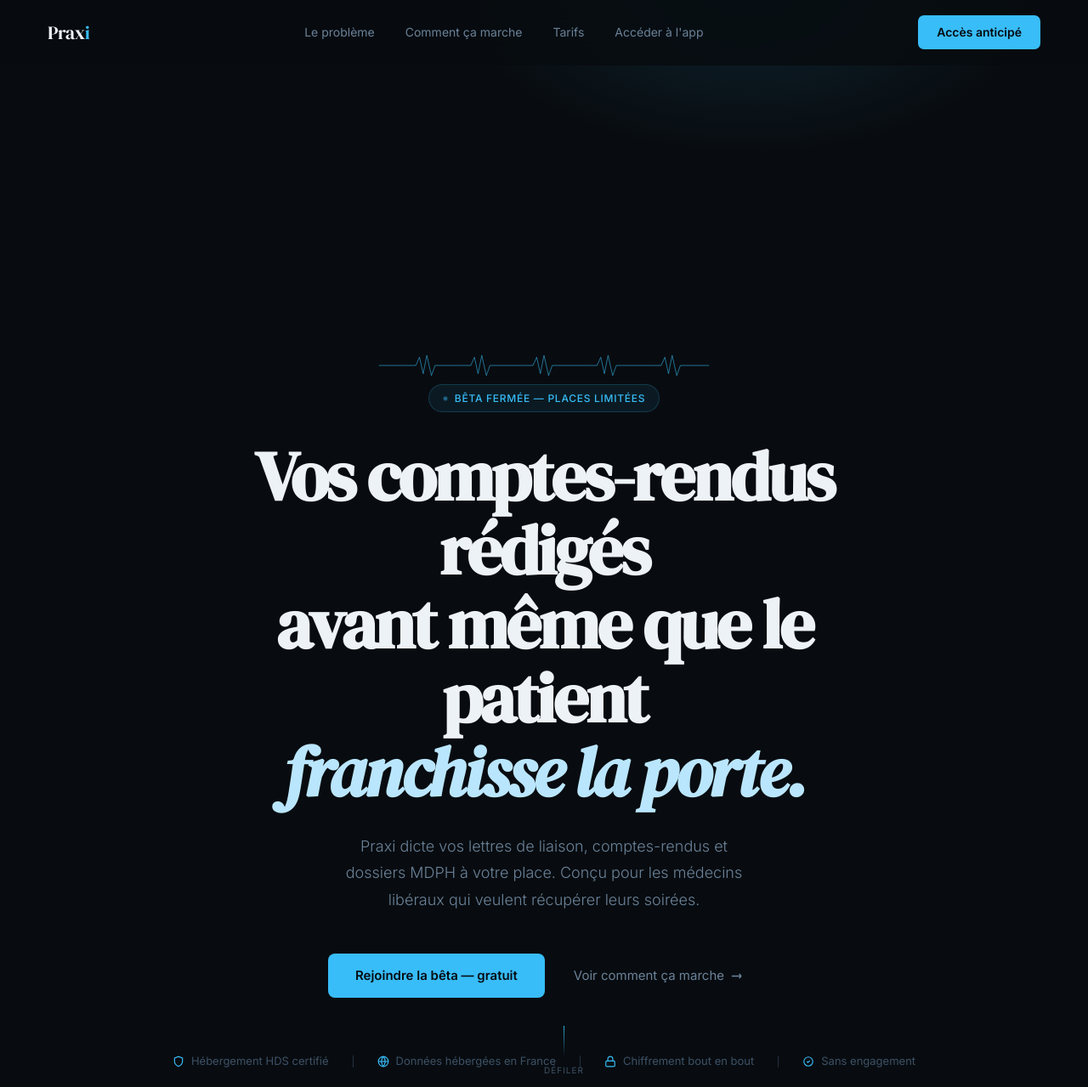
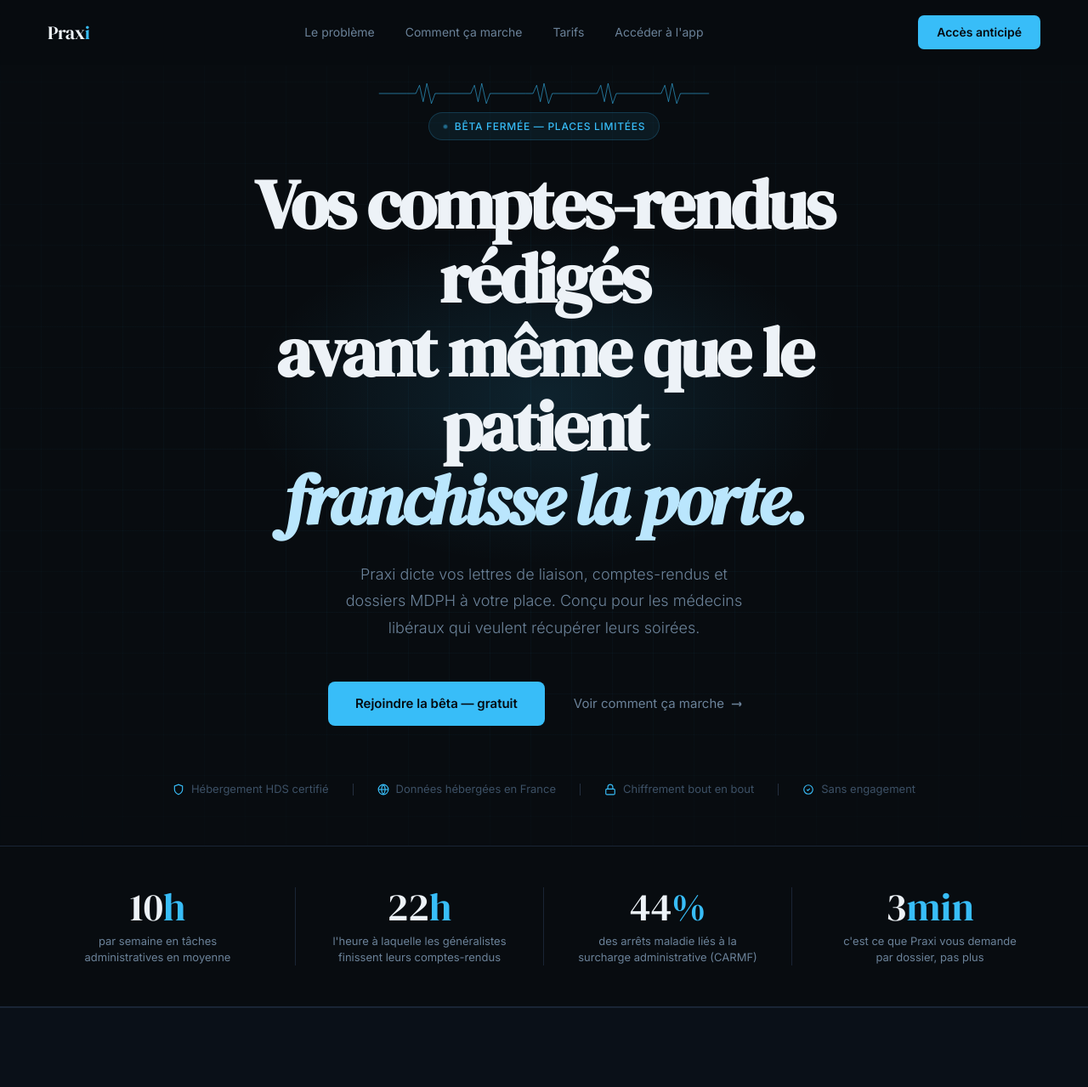
Before and after one commit to ArkenDu77/Praxi, a website: page public/index.html in a window 1280 px wide. Shown: the top 1279 px of the page at 85% size. Drawn offline with Linux system fonts and the light colour scheme.

Commit message:
fix hero spacing + ECG visibility

```diff
--- a/public/index.html
+++ b/public/index.html
@@ -71,13 +71,13 @@ nav.scrolled { border-bottom-color: var(--border); }
 
 /* ─── HERO ─── */
 .hero {
-  display: flex; flex-direction: column;
-  align-items: center; justify-content: flex-start;
-  padding-top: 16px;
-  padding-right: 48px;
-  padding-bottom: 40px;
-  padding-left: 48px;
-  position: relative; overflow: hidden; text-align: center;
+  display: flex;
+  flex-direction: column;
+  align-items: center;
+  padding: 96px 48px 56px;
+  position: relative;
+  overflow: hidden;
+  text-align: center;
 }
 
 /* Grid background */
@@ -99,7 +99,7 @@ nav.scrolled { border-bottom-color: var(--border); }
   pointer-events: none;
 }
 
-.hero > * { position: relative; z-index: 1; }
+.hero > *:not(.hero-grid):not(.hero-glow) { position: relative; z-index: 1; }
 
 /* ECG */
 .ecg-wrap {
@@ -108,10 +108,13 @@ nav.scrolled { border-bottom-color: var(--border); }
 }
 .ecg-line {
   stroke-dasharray: 1;
-  stroke-dashoffset: 1;
-  animation: drawLine 2s cubic-bezier(.4,0,.2,1) .1s forwards;
+  stroke-dashoffset: 0;
+  animation: drawLine 2s cubic-bezier(.4,0,.2,1) 0.1s both;
 }
-@keyframes drawLine { to { stroke-dashoffset: 0; } }
+@keyframes drawLine {
+  from { stroke-dashoffset: 1; }
+  to   { stroke-dashoffset: 0; }
+}
 
 /* Badge */
 .hero-badge {
@@ -184,23 +187,6 @@ nav.scrolled { border-bottom-color: var(--border); }
 }
 .trust-item svg { color: var(--accent); flex-shrink: 0; }
 .trust-sep { width: 1px; height: 14px; background: var(--border2); }
-
-/* Scroll indicator */
-.scroll-hint {
-  position: absolute; bottom: 32px; left: 50%; transform: translateX(-50%);
-  display: flex; flex-direction: column; align-items: center; gap: 8px;
-  animation: fadeUp .6s ease .9s both;
-}
-.scroll-line {
-  width: 1px; height: 36px;
-  background: linear-gradient(to bottom, var(--accent), transparent);
-  animation: scrollAnim 2s ease infinite;
-}
-@keyframes scrollAnim { 0%,100% { opacity:.3; } 50% { opacity:.9; } }
-.scroll-hint span {
-  font-size: 10px; letter-spacing: .1em; text-transform: uppercase;
-  color: var(--text-dim);
-}
 
 @keyframes fadeUp {
   from { opacity: 0; transform: translateY(20px); }
@@ -728,10 +714,6 @@ footer {
     </div>
   </div>
 
-  <div class="scroll-hint">
-    <div class="scroll-line"></div>
-    <span>Défiler</span>
-  </div>
 </div>
 
 <!-- STATS -->
```
Also changed, not shown: .claude/launch.json (added).
